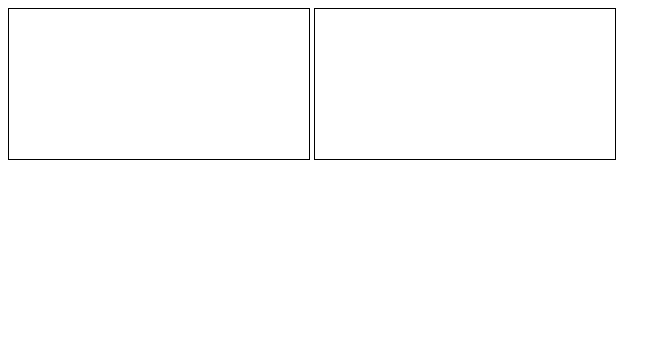
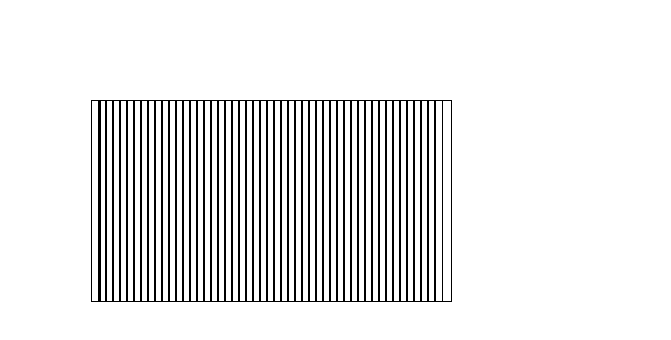
Before and after one commit to tommy-js/Stock-Graphics, a website with bundled scripts: page index.html in a window 1280 px wide. Shown: the whole page, without its empty margins (0-671 px from the left). Built offline with nearby package versions, Linux system fonts and the light colour scheme.

Commit message:
Built the graph and divs for hovering over

```diff
--- /dev/null
+++ b/functions/renderFunction.js
@@ -0,0 +1,40 @@
+// The render function renders the initial graph, starting with either one month
+// of data or the maximum data there is available, whichever is smaller.
+
+// The function will take x-axis data and divide out the graph's width by
+// the number of available data-points. It will then plot the y-axis values,
+// calculate the distance between each point and the ones next to it, and draw
+// a line between them.
+
+function renderCanvas(height, width, points) {
+  // Define the canvas
+  let canv = document.createElement("canvas");
+  canv.setAttribute("id", "canvasID");
+  canv.style = `border: 1px solid black; width: ${width}px; height: ${height}px;
+  position: absolute; top: 100px; left: 100px;`;
+  // Attach the canvas to the body
+  document.body.appendChild(canv);
+  // Calculate the width so that we can define the div widths
+  let calcWidth = calculateWidth(width, points);
+  console.log(calculateWidth(width, points));
+  // Create a container div to hold all the smaller divs and sit over the graph
+  let container = document.createElement("div");
+  container.style = `width: ${width}px; height: ${height}px; position: absolute; left: 100px; top: 100px;`;
+  document.body.appendChild(container);
+  for (let p = 0; p < points; p++) {
+    // Create divs that we can mouse-over to see information
+    let div = document.createElement("div");
+    // Calculate distance to move each div to the right so that they don't overlap
+    let calcRight = calcWidth + p * calcWidth;
+    div.style = `position: absolute; width: ${calcWidth}px; height: ${height}px; display:
+    inline-block; border: 1px solid black; right: ${calcRight}px`;
+    container.appendChild(div);
+  }
+}
+
+function calculateWidth(width, points) {
+  let graphWidth = Math.floor(width / points);
+  return graphWidth;
+}
+
+export default renderCanvas;
--- a/index.html
+++ b/index.html
@@ -5,6 +5,6 @@
     <title>hello world</title>
   </head>
   <body>
-    <script src="index.js"></script>
+    <script type="module" src="index.js"></script>
   </body>
 </html>
--- a/index.js
+++ b/index.js
@@ -1,7 +1,7 @@
 // Entrypoint for graphics engine.
 // This project will be a small graphics library, designed for the express purpose of
 // rendering stock charts and allowing for user input and interaction.
-var canv = document.createElement("canvas");
-canv.setAttribute("id", "canvasID");
-canv.style.border = "1px solid black";
-document.body.appendChild(canv);
+
+import renderCanvas from "./functions/renderFunction.js";
+
+renderCanvas(200, 350, 50);
```
